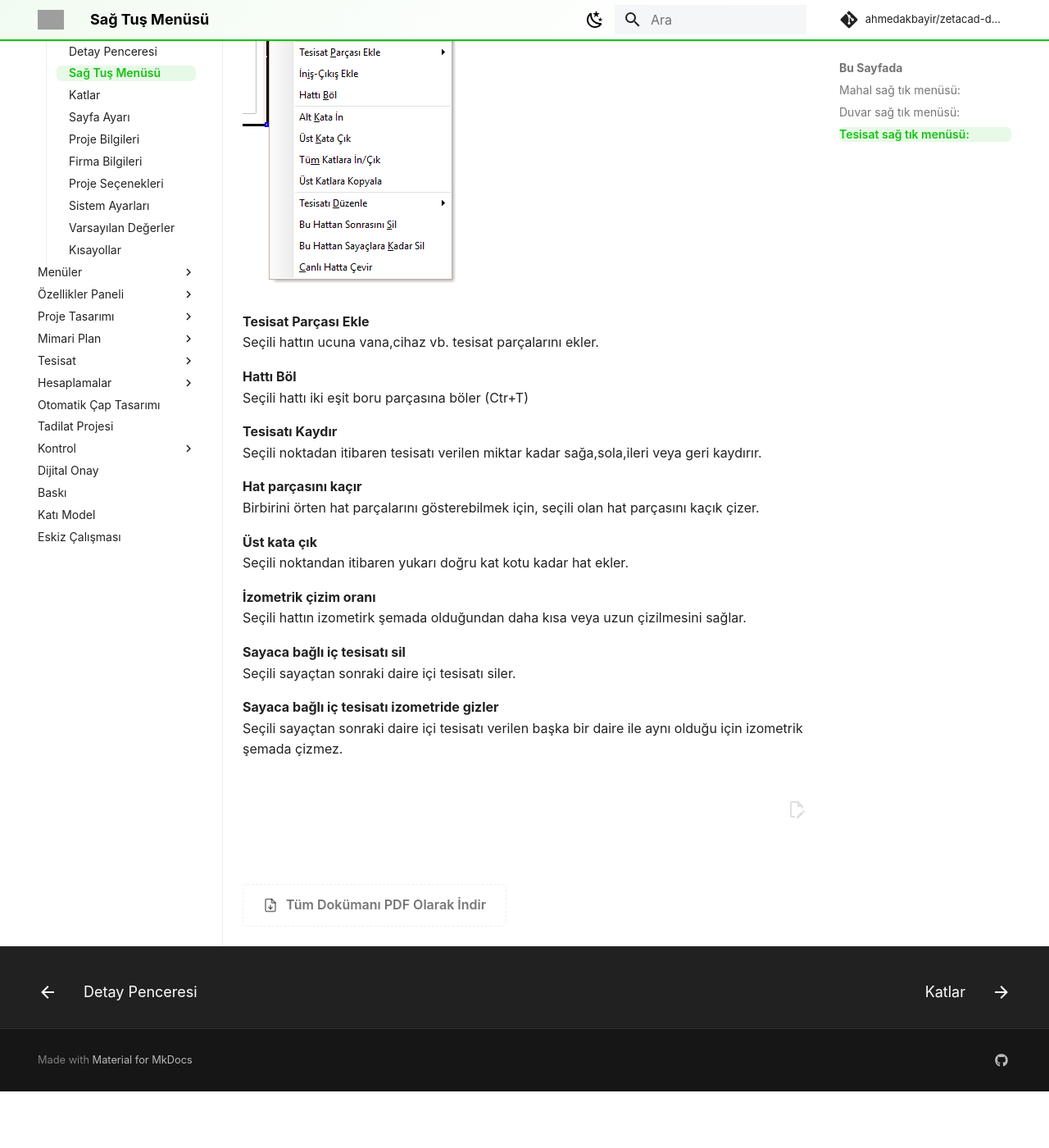
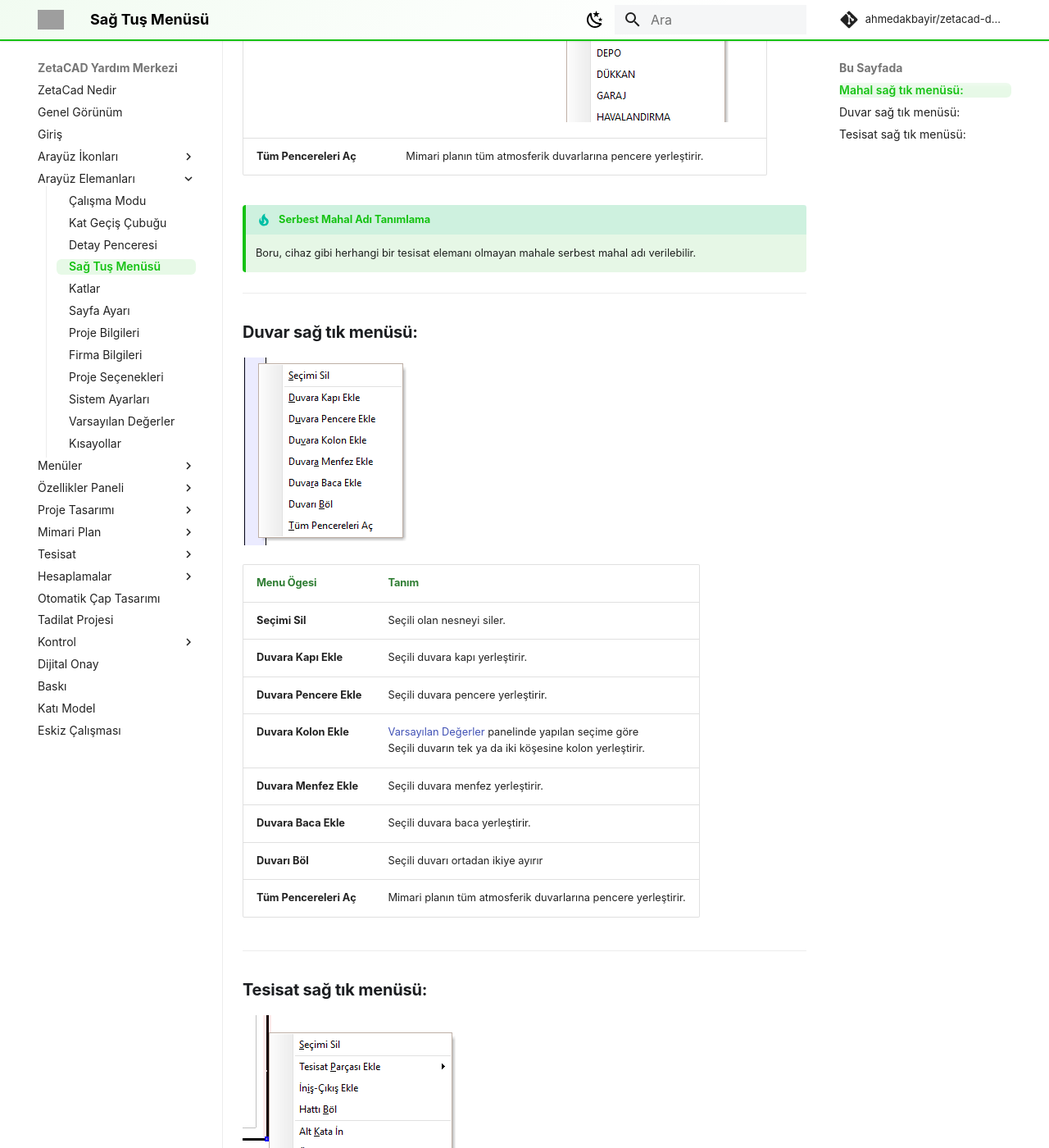
Before and after one commit to ahmedakbayir/zetacad-docs, an MkDocs documentation site: the page built from docs/program-arayuzu/arayuz-elemanlari/sag-tus-menusu.md, in a window 1280 px wide and 1400 px high, scrolled down 2063 px. Shown: the whole window at 82% size. Built offline with MkDocs 1.6.1 and Material for MkDocs 9.7.7, drawn with Linux system fonts in a browser that asks for light colours; comment, search, counter and statistics services are not loaded; the version menu is left out; before the commit the page ends 3394 px from its top, so only the background shows below that; some of the changed text lies outside the part shown; grey boxes are pictures that could not be loaded.

Commit message:
sağ tuş

```diff
--- a/docs/program-arayuzu/arayuz-elemanlari/sag-tus-menusu.md
+++ b/docs/program-arayuzu/arayuz-elemanlari/sag-tus-menusu.md
@@ -10,35 +9,27 @@
 
 ![popmenu](../../assets/resimler/popmenu.png)
 
+|<h4 style="color:#2E7D32;">Menu Ögesi|<h4 style="color:#2E7D32;">Tanım|
+|:---|:---|
+|**Odaya Kapı Aç** |Diğer mahallerden seçili mahale kapılar açar. <br> Odalardan koridora kapıları açmak için kullanılır|
+|**Odanın Pencerelerini Aç** |Seçili mahalin atmosfere bakan duvarlarına pencere nesnesi yerleştirir|
+|**Odayı Yatay Böl** | Seçili mahalin ortasına yatay duvar yerleştirir.   |
+|**Odayı Dikey Böl** | Seçili mahalin ortasına dikey duvar yerleştirir.   |
+|**Odaya Menfez Aç** | Seçili mahalin atmosfere bakan duvarına menfez açar.   |
+|**Mimari Nesne Ekle**|![alt text](../../assets/resimler/mimariNesneEkle.png)|
+||**Gaz Alarm cihazı**<br> Seçili mahale gaz alarm cihazı ekler.|
+||**CO Alarm cihazı**<br> Seçili mahale karbonmonoksit alarm cihazı ekler.|
+||**Çatı Menfezi**<br> Seçili mahalin çatıdan havalandırması<br> olduğunu belirten çatı menfezi ekler.|
+||**Deprem Cihazı**<br> Seçili mahale deprem algılama cihazı ekler.|
+||**Elektrik Şalteri**<br> Seçili mahale elektrik şalteri ekler.|
+||**Yangın Tüpleri**<br> Seçili mahale yangın tüpleri ekler.|
+|**Mahal Tanımı** | Mahal listesi açılır. Listeden bir mahal adı seçilir.  <br> ![alt text](../../assets/resimler/mahalTanimi.png) |
+|**Tüm Pencereleri Aç**|Mimari planın tüm atmosferik duvarlarına pencere yerleştirir.  |
 
 
+!!! tip "Serbest Mahal Adı Tanımlama"
+    Boru, cihaz gibi herhangi bir tesisat elemanı olmayan mahale serbest mahal adı verilebilir.
 
-**Odaya Kapı Aç**
-Diğer mahallerden seçili mahale kapılar açar. Odalardan koridora kapıları açmak için kullanılır.
-
-**Odanın Pencerelerini Aç**
-Seçili mahalin atmosfere bakan duvarlarına pencere nesnesi yerleştirir.
-
-**Odayı Yatay Böl**
-Seçili mahalin ortasına yatay duvar yerleştirir.
-
-**Odayı Dikey Böl**
-Seçili mahalin ortasına dikey duvar yerleştirir.
-
-**Odaya Menfez Aç**
-Seçili mahalin atmosfere bakan duvarına menfez açar.
-
-**Odaya Alarm Cihazı Ekle**
-Seçili mahalin bir duvarına alarm cihazı yerleştirir.
-
-**Mahal Tanımı**
-Seçili mahali tanımlamak için seçenekler sunar (Banyo, Mutfak vb.)
-
-**Tüm Pencereleri Aç**
-Mimari planın tüm atmosferik duvarlarına pencere yerleştirir.
-
-**Tüm Kolonları Oluştur**
-Mimari planın tüm duvar birleşmlerine kolon yerleştirir.
 
 ---
 
@@ -46,17 +37,16 @@
 
 ![popmenu1](../../assets/resimler/popmenu1.png)
 
-**Seçimi Sil**
-Seçili olan nesneyi siler.
-
-**Duvara Kapı Ekle**
-Seçili duvara kapı yerleştirir.
-
-**Duvara Pencere Ekle**
-Seçili duvara pencere yerleştirir.
-
-**Duvara Kolon Ekle**
-Seçili duvarın iki köşesine kolon yerleştirir.
+|<h4 style="color:#2E7D32;">Menu Ögesi|<h4 style="color:#2E7D32;">Tanım|
+|:---|:---|
+|**Seçimi Sil** |Seçili olan nesneyi siler.   |
+|**Duvara Kapı Ekle**   |Seçili duvara kapı yerleştirir.|
+|**Duvara Pencere Ekle**  | Seçili duvara pencere yerleştirir.  |
+|**Duvara Kolon Ekle**   |[Varsayılan Değerler ](../ayarlar/varsayilan-degerler.md) panelinde yapılan seçime göre <br>Seçili duvarın tek ya da iki köşesine kolon yerleştirir.|
+|**Duvara Menfez Ekle**   | Seçili duvara menfez yerleştirir.   |
+|**Duvara Baca Ekle**   | Seçili duvara baca yerleştirir.   |
+|**Duvarı Böl**   |Seçili duvarı ortadan ikiye ayırır   |
+|**Tüm Pencereleri Aç**|Mimari planın tüm atmosferik duvarlarına pencere yerleştirir.  |
 
 ---
 
@@ -66,26 +56,20 @@
 ![popmenu2](../../assets/resimler/popmenu2.png)
 
 
-**Tesisat Parçası Ekle**
-Seçili hattın ucuna vana,cihaz vb. tesisat parçalarını ekler.
-
-**Hattı Böl**
-Seçili hattı iki eşit boru parçasına böler (Ctr+T)
-
-**Tesisatı Kaydır**
-Seçili noktadan itibaren tesisatı verilen miktar kadar sağa,sola,ileri veya geri kaydırır.
-
-**Hat parçasını kaçır**
-Birbirini örten hat parçalarını gösterebilmek için, seçili olan hat parçasını kaçık çizer.
-
-**Üst kata çık**
-Seçili noktandan itibaren yukarı doğru kat kotu kadar hat ekler.
-
-**İzometrik çizim oranı**
-Seçili hattın izometirk şemada olduğundan daha kısa veya uzun çizilmesini sağlar.
-
-**Sayaca bağlı iç tesisatı sil**
-Seçili sayaçtan sonraki daire içi tesisatı siler.
-
-**Sayaca bağlı iç tesisatı izometride gizler**
-Seçili sayaçtan sonraki daire içi tesisatı verilen başka bir daire ile aynı olduğu için izometrik şemada çizmez.
+|<h4 style="color:#2E7D32;">Menu Ögesi|<h4 style="color:#2E7D32;">Tanım|
+|:---|:---|
+|**Seçimi Sil** |Seçili olan nesneyi siler.   |
+|**Tesisat Parçası Ekle**  | Seçili hattın ucuna vana,cihaz vb. tesisat parçalarını ekler. <br> Ayrıntılı bilgi [Ekle menüsü altında](../menuler/ekle.md)  gösterilmiştir. <br> ![popmenu2](../../assets/resimler/sagTikTesisatParcasiEkle.png)
+|**İniş-çıkış ekle**|Seçili hat parçasından itibaren tesisatın arasına<br>iniş veya çıkış hattı ekler.|
+|**Hattı Böl**  |Seçili hattı iki eşit boru parçasına böler (Ctr+T) |
+|**Alt kata in**  |Kat yüksekliğine göre bir alt kata tesisat çizer |
+|**Üst kata çık**  |Kat yüksekliğine göre bir üst kata tesisat çizer |
+|**Tüm katlara in çık**  |Bulunulan noktadan itibaren <br>altta ve üstte ne kadar kat varsa <br>tüm katlara tesisat çizer |
+|**Tesisatı Düzenle**  |Bu menü altında 4 seçenek vardır. <br> ![aaa](../../assets/resimler/tesisatiDuzenle.png) |
+||**Tesisatı Kaydır** <br> Seçili noktadan itibaren <br>tesisatı verilen miktar kadar <br>sağa,sola,ileri veya geri kaydırır.   |
+||**Hat parçasını kaçır** <br> Birbirini örten hat parçalarını gösterebilmek için, <br>seçili olan hat parçasını kaçık çizer.   |
+||**İzometrik çizim oranı**   <br> Seçili hattın izometrik şemada <br>olduğundan daha kısa veya uzun çizilmesini sağlar.   |
+||**Kısaltılmış Gösterim**   <br> Çok uzun hatları çizim aşamasında <br> kısaltılmış olarak göstermek için kullanılır. |
+|**Bu hattan sonrasını sil**  |Seçilen hatta bağlı olan tüm tesisatları siler. |
+|**Bu hattan sayaçlara kadar sil**  |Seçilen hattan itibaren <br> sayaçlara kadar olan tüm kolonları siler|
+|**Canlı Hatta Çevir**  |Kolon tesisatını iç tesisattan koparmak için <br>sayaç önünde bu komut verildiğinde <br>sayacı canlı hat olarak başlatmış gibi <br>kolondan ayıracaktır.  |
```
Also changed, not shown: other parts of docs/program-arayuzu/arayuz-elemanlari/sag-tus-menusu.md (+0 -1 lines), docs/program-arayuzu/arayuz-elemanlari/detay-penceresi.md (+5 -5 lines), docs/program-arayuzu/arayuz-elemanlari/proje-bilgileri.md (+18 -11 lines), docs/assets/resimler/mahalTanimi.png (added), docs/assets/resimler/mimariNesneEkle.png (added), docs/assets/resimler/popmenu.png, docs/assets/resimler/sagTikTesisatParcasiEkle.png (added), docs/assets/resimler/tesisatiDuzenle.png (added), docs/program-arayuzu/arayuz-elemanlari/image.png (added).
